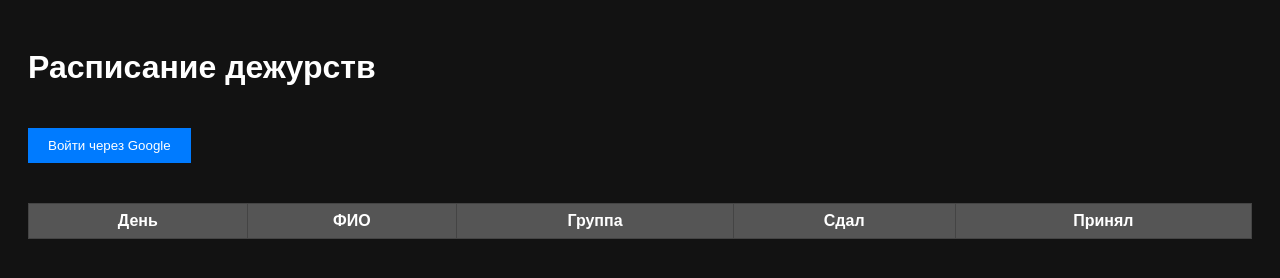
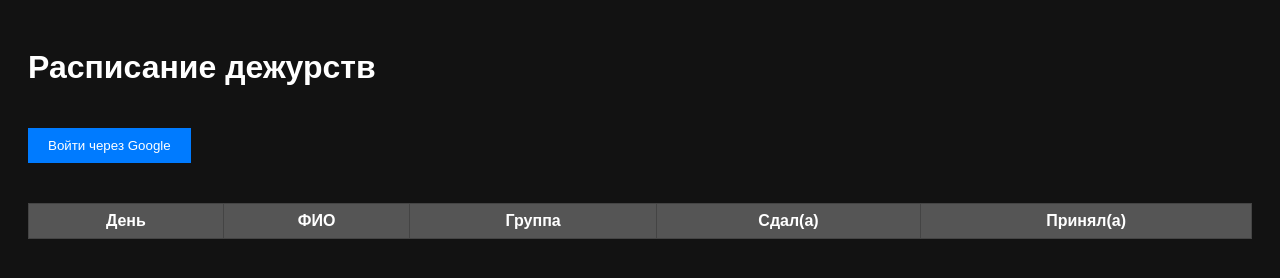
Before and after one commit to Zeff1rkka22/duty-table, a plain HTML site: page index.html in a window 1280 px wide. Drawn offline with Linux system fonts and the light colour scheme; no server answers.

Commit message:
Update index.html

```diff
--- a/index.html
+++ b/index.html
@@ -72,8 +72,8 @@
         <th>День</th>
         <th>ФИО</th>
         <th>Группа</th>
-        <th>Сдал</th>
-        <th>Принял</th>
+        <th>Сдал(а)</th>
+        <th>Принял(а)</th>
       </tr>
     </thead>
     <tbody>
```
